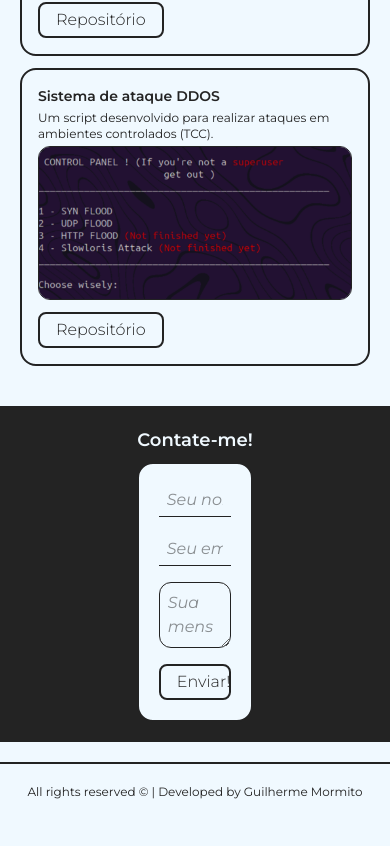
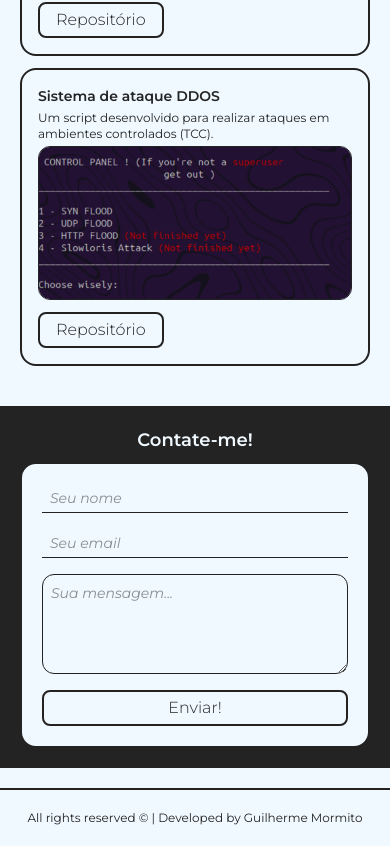
Before and after one commit to Mormito/PortfolioMormito, a Next.js app: page / in a window 390 px wide. Shown: the part 1535-2381 px from the top of the page. Before the commit the page ends 2355 px from the top, so only its background shows below. Built offline with nearby package versions, Linux system fonts and the light colour scheme.

Commit message:
update: styles

```diff
--- a/src/app/globals.css
+++ b/src/app/globals.css
@@ -18,11 +18,11 @@ body {
 }
 
 input[type="text"], input[type="email"]{
-    @apply border-b py-1 px-2 placeholder:italic outline-none focus:border-b-2 duration-75 ease-in;
+    @apply border-b py-1 px-2 placeholder:italic outline-none focus:border-b-2 duration-75 ease-in text-sm md:text-base;
 }
 
 textarea {
-    @apply border rounded-xl p-2 placeholder:italic outline-none;
+    @apply border rounded-xl p-2 placeholder:italic outline-none h-25 text-sm md:text-base;
 }
 
 .sitePallete{
--- a/src/components/mail.tsx
+++ b/src/components/mail.tsx
@@ -3,7 +3,7 @@ export function FormEmail(){
         <div className="divBase rsitePallete">
             <h3 className="text-lg md:text-xl lg:text-2xl font-semibold">Contate-me!</h3>
 
-            <form action="https://getform.io/f/aqoqorra" method="POST" className="w-1/3 h-full sitePallete flex flex-col border-2 rounded-2xl p-5 gap-4 dark:border-darkdefaultBg">
+            <form action="https://getform.io/f/aqoqorra" method="POST" className="w-full lg:w-1/3 h-full sitePallete flex flex-col border-2 rounded-2xl p-5 gap-4 dark:border-darkdefaultBg">
                 <input type="text" placeholder="Seu nome" name="name" required></input>
                 <input type="email" placeholder="Seu email" name="email" required></input>
                 <textarea placeholder="Sua mensagem..."name="message"></textarea>
```
Also changed, not shown: 7 other files (tests, documents, lock files or other folders).
